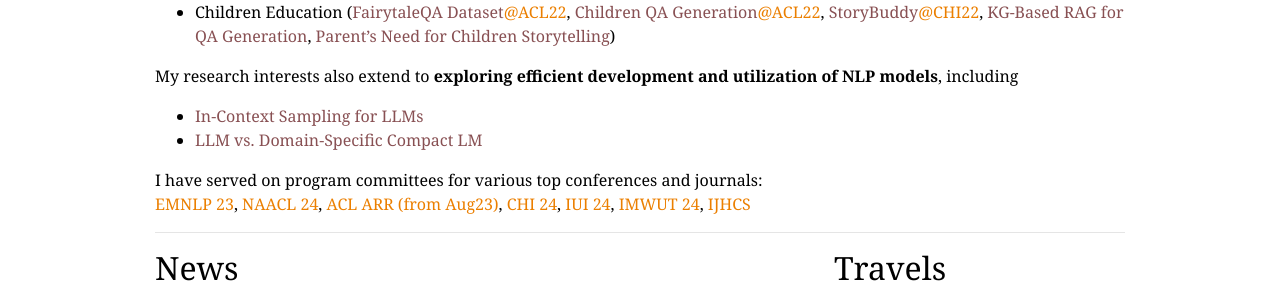
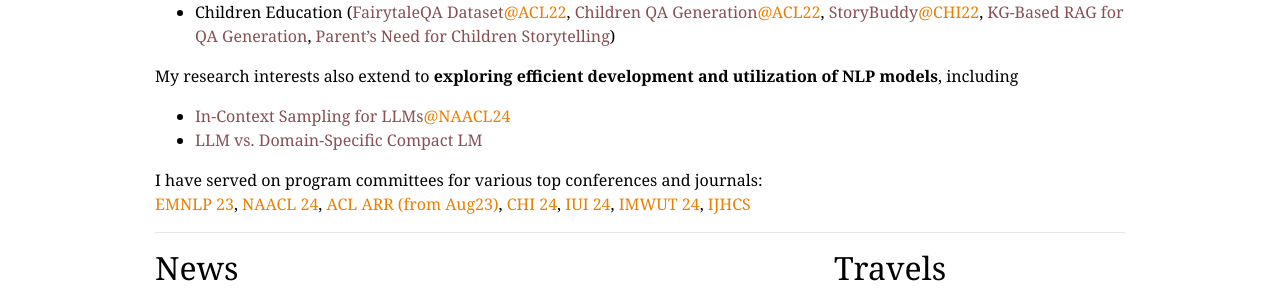
Before and after one commit to WorkInTheDark/WorkInTheDark.github.io, a Jekyll site: the page built from _pages/about.md, in a window 1280 px wide and 900 px high, scrolled down 343 px. Shown: the part 155-455 px from the top of the window. Built offline with Jekyll 4.4.1, drawn with Linux system fonts in a browser that asks for light colours; comment, search, counter and statistics services are not loaded; a style sheet for code colours, icons or effects is not loaded.

Commit message:
Update about.md

```diff
--- a/_pages/about.md
+++ b/_pages/about.md
@@ -47,7 +47,7 @@
 
 
 My research interests also extend to **exploring efficient development and utilization of NLP models**, including
-- [In-Context Sampling for LLMs](https://arxiv.org/abs/2311.09782)
+- [In-Context Sampling for LLMs](https://arxiv.org/abs/2311.09782)<span style="color:#EB7F00">@NAACL24</span>
 - [LLM vs. Domain-Specific Compact LM](https://arxiv.org/abs/2311.09825)
 
 I have served on program committees for various top conferences and journals: \
```
